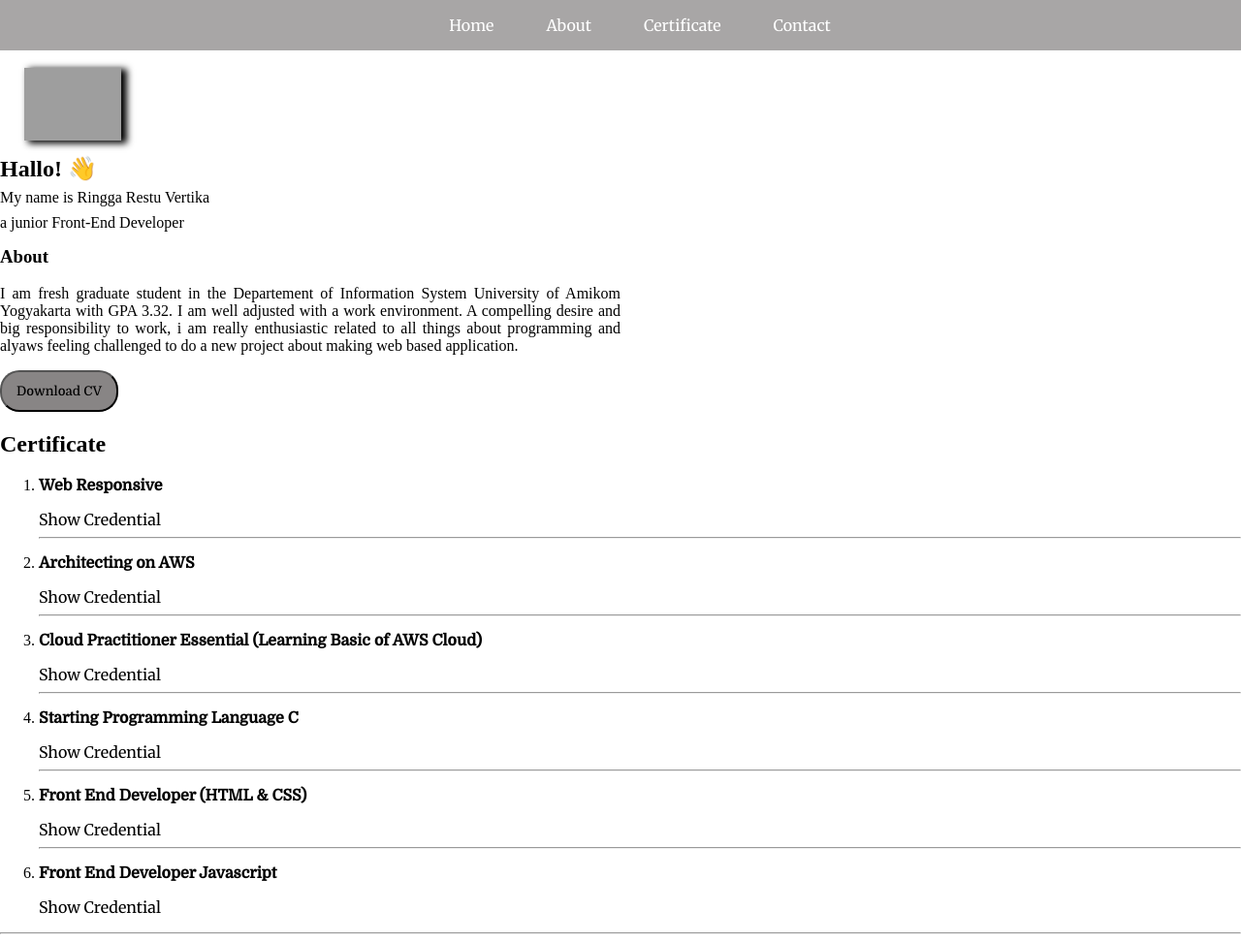
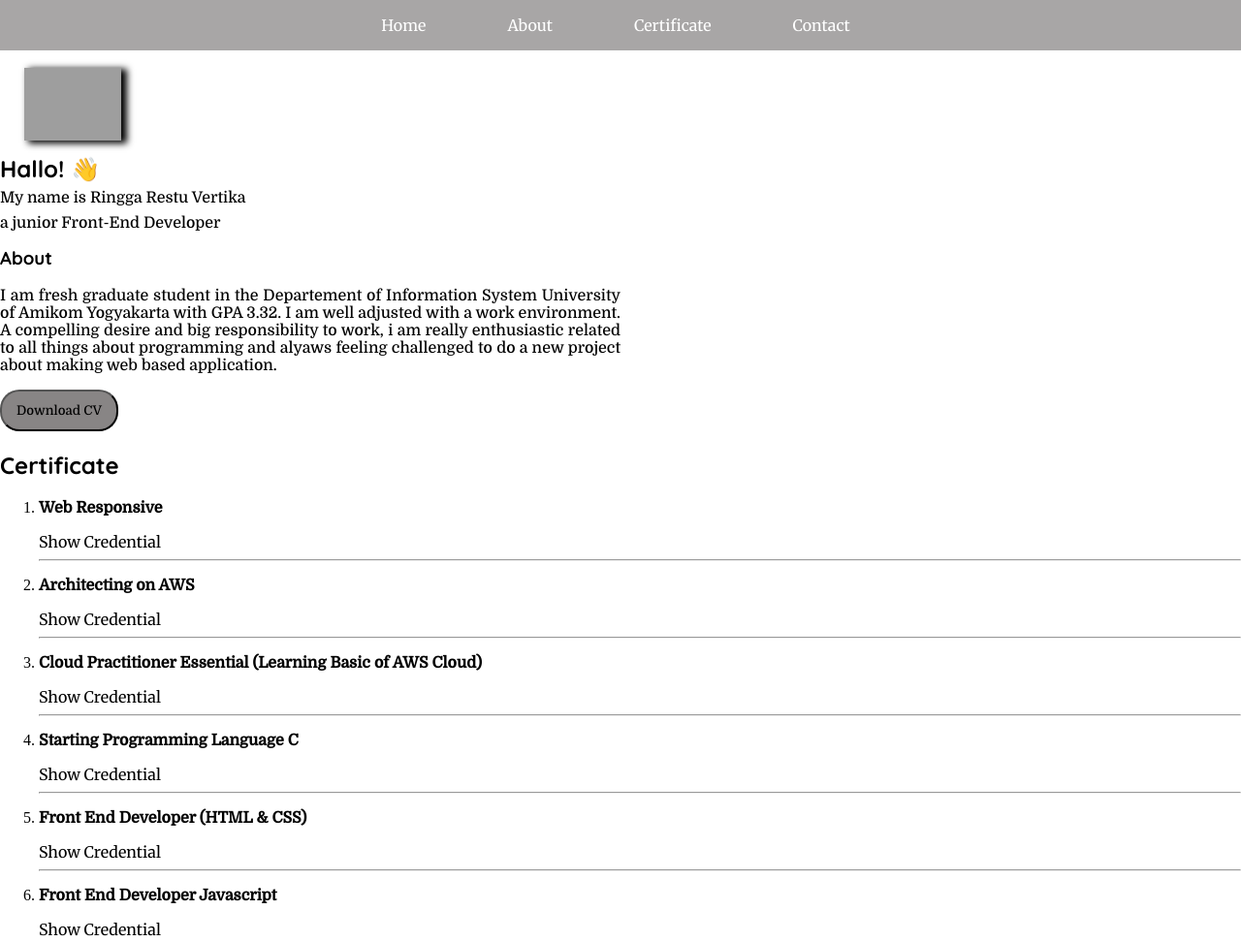
Before and after one commit to ringgarestu/LandingPage-CVfix, a plain HTML site: page index.html in a window 1280 px wide. Shown: the top 972 px of the page at 97% size. Drawn offline with Linux system fonts and the light colour scheme; grey boxes are pictures that could not be loaded.

Commit message:
ubah-font

```diff
--- a/index.html
+++ b/index.html
@@ -40,7 +40,9 @@
                 </div>
             </article>
 
-            <button type="button">Download CV</button>
+            <button type="button">
+                <a href="https://drive.google.com/drive/folders/1i-R94dOucIN_rzzujYfyCODYE53vzRXS?usp=share_link">Download
+                    CV</a>
         </aside>
         <div id="content">
             <article>
--- a/style.css
+++ b/style.css
@@ -24,7 +24,8 @@ body {
     list-style-type: none;
     display: inline-block;
     margin: 0 auto;
-    padding: 0px 20px;
+    padding-left: 10px;
+    padding-right: 60px;
 }
 
 .nav-list li a {
@@ -66,7 +67,11 @@ button {
     font-family: 'Domine', sans-serif;
     cursor: pointer;
     outline: none;
+}
 
+button a {
+    text-decoration: none;
+    color: black;
 }
 
 button:hover {
@@ -76,8 +81,6 @@ button:hover {
 button:active {
     background-color: #e9e3e3;
 }
-
-/* button::after {} */
 
 article img {
     padding-bottom: 5px;
@@ -90,6 +93,8 @@ article img {
     box-shadow: 5px 2px 7px 1px;
     margin-top: 70px;
     margin-left: 25px;
+    /* float: right; */
+    position: static;
 }
 
 .jumbotron h1 p {
@@ -111,9 +116,17 @@ article img {
     width: 50%;
     display: flex;
     justify-content: center;
-    /* gap: 10px; */
+    /* float: right; */
 }
 
 .image-wrap a {
     margin-inline: 10px;
 }
+
+p {
+    font-family: 'Domine', sans-serif;
+}
+
+h1 {
+    font-family: 'Quicksand', sans-serif;
+}
```
